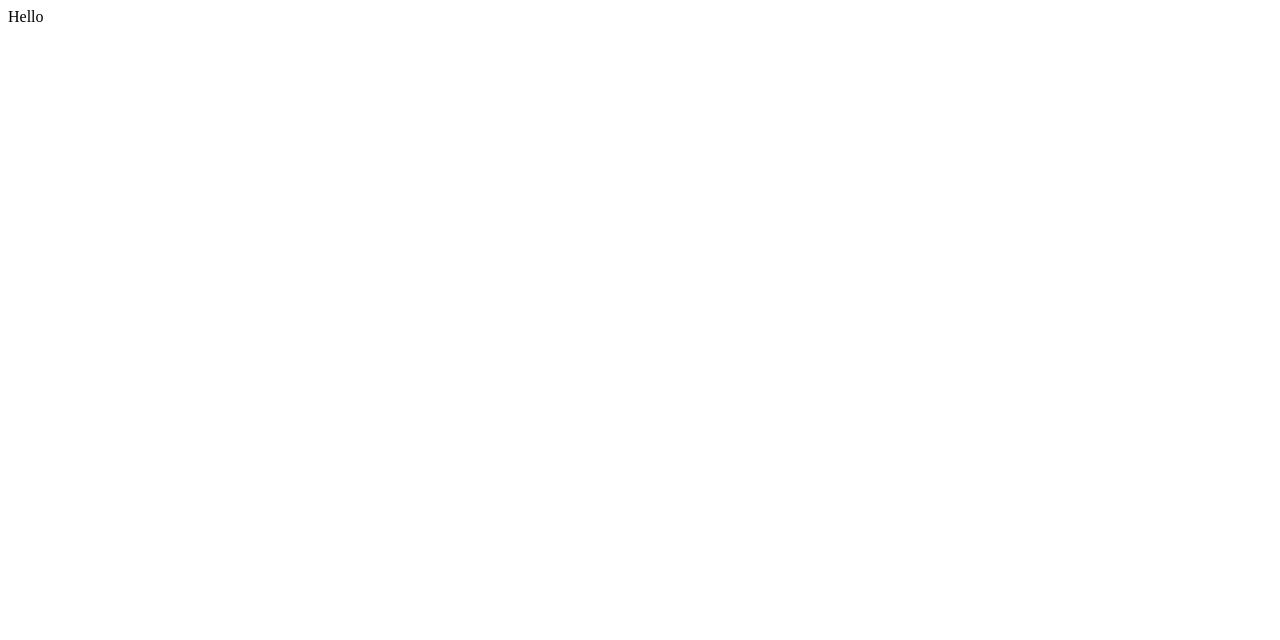
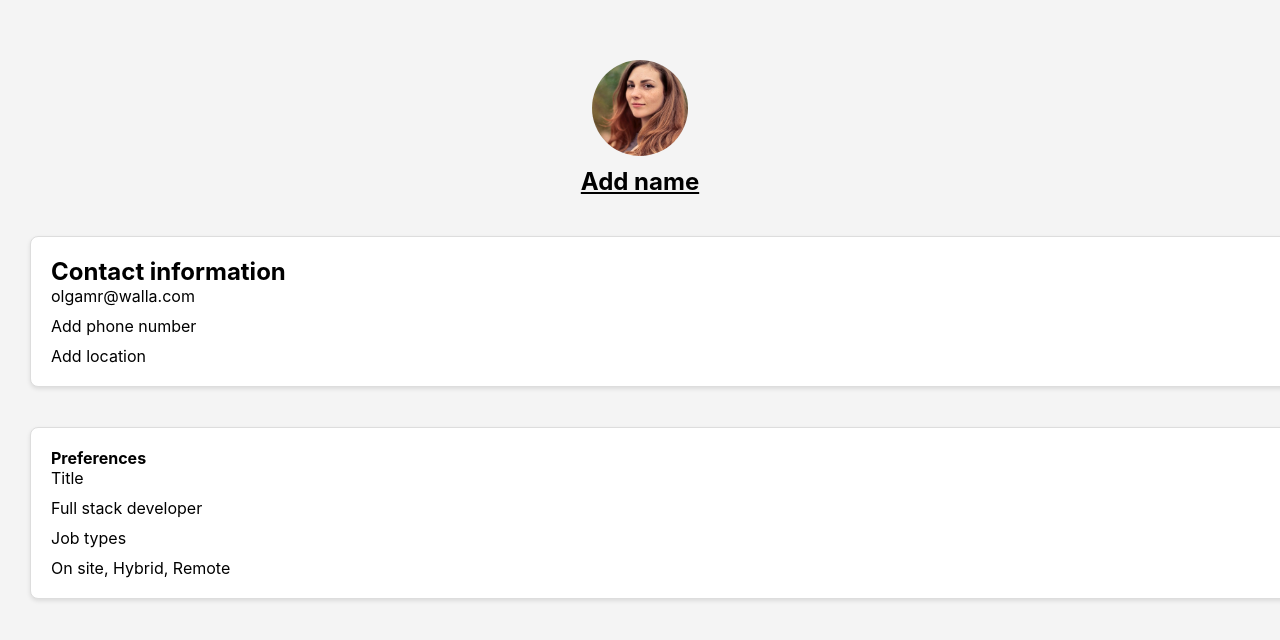
Before and after one commit to EasyHire1/FrontEnd, a React (Vite) app: page / in a window 1280 px wide. Shown: the top 640 px of the page. Built offline with nearby package versions, Linux system fonts and the light colour scheme.

Commit message:
Added user avatar, user contact info and preferences

```diff
--- a/package.json
+++ b/package.json
@@ -10,6 +10,9 @@
     "preview": "vite preview"
   },
   "dependencies": {
+    "@emotion/react": "^11.11.4",
+    "@emotion/styled": "^11.11.5",
+    "@mui/material": "^5.15.19",
     "react": "^18.2.0",
     "react-dom": "^18.2.0",
     "react-router-dom": "^6.23.1"
@@ -24,6 +27,7 @@
     "eslint": "^8.57.0",
     "eslint-plugin-react-hooks": "^4.6.0",
     "eslint-plugin-react-refresh": "^0.4.6",
+    "sass": "^1.77.4",
     "typescript": "^5.2.2",
     "vite": "^5.2.0"
   }
--- a/src/App.tsx
+++ b/src/App.tsx
@@ -1,9 +1,12 @@
+import UserProfile from "./cmps/UserProfile";
 
 function App() {
-
   return (
-      <div>Hello</div>
-  )
+    <section className="app-container">
+      {/* <h2>Hello</h2> */}
+      <UserProfile />
+    </section>
+  );
 }
 
-export default App
+export default App;
--- /dev/null
+++ b/src/cmps/UserProfile.tsx
@@ -0,0 +1,42 @@
+import React from "react";
+import Avatar from "@mui/material/Avatar";
+
+const UserProfile: React.FC = () => {
+  return (
+    <div className="profile-container flex">
+      <div className="top-section flex">
+        <div className="avatar-container">
+          <Avatar
+            alt="Remy Sharp"
+            className="custom-avatar"
+            src="/img/diklacohen.jpg"
+          />
+        </div>
+        <div className="add-name">
+          <h1>Add name</h1>
+        </div>
+      </div>
+      <div className="bottom-section">
+        <div className="contact-container">
+          <h2>Contact information</h2>
+          <div className="contact-info">
+            <p>olgamr@walla.com</p>
+            <p>Add phone number</p>
+            <p>Add location</p>
+          </div>
+        </div>
+        <div className="preference-container">
+          <h4>Preferences</h4>
+          <div className="preferences-info">
+            <p>Title</p>
+            <p>Full stack developer</p>
+            <p>Job types</p>
+            <p>On site, Hybrid, Remote</p>
+          </div>
+        </div>
+      </div>
+    </div>
+  );
+};
+
+export default UserProfile;
--- a/src/styles/basics/_layout.scss
+++ b/src/styles/basics/_layout.scss
@@ -1,6 +1,6 @@
 .main-layout {
   display: grid;
-  grid-template-columns: $layoutPadding 1fr $layoutPadding;
+  //   grid-template-columns: $layoutPadding 1fr $layoutPadding;
   min-height: 100vh;
   > * {
     grid-column: 2;
@@ -10,17 +10,17 @@
     grid-column: 1 / -1;
   }
 
-  @include for-narrow-layout {
-    @include layoutGTC($break-narrow);
-  }
+  //   @include for-narrow-layout {
+  //     @include layoutGTC($break-narrow);
+  //   }
 
-  @include for-normal-layout {
-    @include layoutGTC($break-normal);
-  }
+  //   @include for-normal-layout {
+  //     @include layoutGTC($break-normal);
+  //   }
 
-  @include for-wide-layout {
-    @include layoutGTC($break-wide);
-  }
+  //   @include for-wide-layout {
+  //     @include layoutGTC($break-wide);
+  //   }
 }
 
 .card-grid {
--- /dev/null
+++ b/src/styles/cmps/_App.scss
@@ -0,0 +1,18 @@
+* {
+  margin: 0;
+  padding: 0;
+}
+
+body {
+  font-family: -apple-system, BlinkMacSystemFont, "Segoe UI", Tahoma, Geneva,
+    Verdana, sans-serif;
+}
+
+.app-container {
+  display: flex;
+  width: 100%;
+  max-width: 100%;
+  max-height: 100vh;
+  overflow: hidden;
+  min-height: 100vh;
+}
--- /dev/null
+++ b/src/styles/cmps/_UserProfile.scss
@@ -0,0 +1,209 @@
+// .profile-container {
+//   display: flex;
+//   flex-direction: column;
+//   align-items: center;
+//   width: 100%;
+//   padding-top: 30px;
+//   margin-inline: auto;
+//   background-color: $profile-color;
+
+//   .top-section {
+//     display: flex;
+//     flex-direction: column;
+//     gap: 11px;
+//     padding-top: 30px;
+//     padding-bottom: 30px;
+//     margin-inline-start: auto;
+//     margin-inline-end: auto;
+//     align-items: center;
+
+//     .avatar-container {
+//       display: flex;
+//       align-items: center;
+
+//       .custom-avatar {
+//         @include for-mobile-layout {
+//           width: 3.5rem !important;
+//           height: 3.5rem !important;
+//         }
+
+//         @include for-narrow-layout {
+//           width: 4rem !important;
+//           height: 4rem !important;
+//         }
+
+//         @include for-wide-layout {
+//           width: 6rem !important;
+//           height: 6rem !important;
+//         }
+//       }
+
+//       .add-name {
+//         display: flex;
+
+//         h1 {
+//           font-weight: bold;
+//           text-decoration: underline;
+//         }
+//       }
+//     }
+//   }
+// }
+// .profile-container {
+//   display: flex;
+//   flex-direction: column;
+//   align-items: center;
+//   width: 100%;
+//   padding: 30px;
+//   margin-inline: auto;
+//   background-color: $profile-color;
+// }
+
+// .top-section {
+//   display: flex;
+//   flex-direction: column;
+//   gap: 11px;
+//   padding-top: 30px;
+//   padding-bottom: 30px;
+//   margin-inline-start: auto;
+//   margin-inline-end: auto;
+//   align-items: center;
+// }
+
+// .avatar-container {
+//   display: flex;
+//   align-items: center;
+// }
+
+// .custom-avatar {
+//   @include for-mobile-layout {
+//     width: 3.5rem !important;
+//     height: 3.5rem !important;
+//   }
+
+//   @include for-narrow-layout {
+//     width: 4rem !important;
+//     height: 4rem !important;
+//   }
+
+//   @include for-wide-layout {
+//     width: 6rem !important;
+//     height: 6rem !important;
+//   }
+// }
+
+// .add-name {
+//   display: flex;
+
+//   h1 {
+//     font-weight: bold;
+//     font-size: 1.75rem;
+//     line-height: 1.25rem;
+//     padding: get-padding(large-l);
+//     text-decoration: underline;
+//   }
+// }
+
+// .bottom-section {
+//   display: flex;
+//   flex-direction: column;
+//   gap: 20px;
+//   .contact-container {
+//     display: flex;
+//     flex-direction: column;
+//     width: 100%;
+//     h2 {
+//       font-weight: bold;
+//     }
+//   }
+
+//   .preference-container {
+//     h4 {
+//       font-weight: bold;
+//     }
+//   }
+// }
+.profile-container {
+  display: flex;
+  flex-direction: column;
+  align-items: center;
+  width: 100%;
+  padding: 30px;
+  margin-inline: auto;
+  background-color: $profile-color;
+}
+
+.top-section {
+  display: flex;
+  flex-direction: column;
+  gap: 11px;
+  padding-top: 30px;
+  padding-bottom: 30px;
+  margin-inline-start: auto;
+  margin-inline-end: auto;
+  align-items: center;
+}
+
+.avatar-container {
+  display: flex;
+  align-items: center;
+}
+
+.custom-avatar {
+  @include for-mobile-layout {
+    width: 3.5rem !important;
+    height: 3.5rem !important;
+  }
+
+  @include for-narrow-layout {
+    width: 4rem !important;
+    height: 4rem !important;
+  }
+
+  @include for-wide-layout {
+    width: 6rem !important;
+    height: 6rem !important;
+  }
+}
+
+.add-name {
+  display: flex;
+
+  h1 {
+    font-weight: bold;
+    text-decoration: underline;
+  }
+}
+
+.bottom-section {
+  display: flex;
+  flex-direction: column;
+  gap: 20px;
+  width: 100%;
+  padding: 0 20px;
+
+  .contact-container,
+  .preference-container {
+    display: flex;
+    flex-direction: column;
+    width: 100%;
+    padding: 20px;
+    margin: 10px 0;
+    background-color: #ffffff;
+    border: 1px solid #ddd;
+    border-radius: 8px;
+    box-shadow: 0 2px 4px rgba(0, 0, 0, 0.1);
+
+    h2,
+    h4 {
+      font-weight: bold;
+    }
+
+    .contact-info,
+    .preferences-info {
+      display: flex;
+      flex-direction: column;
+      gap: 10px;
+    }
+  }
+}
--- a/src/styles/setup/_flex.scss
+++ b/src/styles/setup/_flex.scss
@@ -1,78 +1,101 @@
-// Flexbox Container
+// // Flexbox Container
+// .flex {
+//   @include flex;
+
+//   &.column {
+//     @include flex-direction(column);
+//   }
+
+//   &.row {
+//     @include flex-direction(row);
+//   }
+
+//   &.justify-center {
+//     @include justify-content(center);
+//   }
+
+//   &.justify-start {
+//     @include justify-content(start);
+//   }
+
+//   &.justify-end {
+//     @include justify-content(end);
+//   }
+
+//   &.justify-space-between {
+//     @include justify-content(space-between);
+//   }
+
+//   &.justify-space-evenly {
+//     @include justify-content(space-evenly);
+//   }
+
+//   &.align-center {
+//     @include align-items(center);
+//   }
+
+//   &.gap-5 {
+//     @include gap(5px);
+//   }
+
+//   &.gap-10 {
+//     @include gap(10px);
+//   }
+
+//   &.gap-20 {
+//     @include gap(20px);
+//   }
+
+//   &.gap-90 {
+//     @include gap(90px);
+//   }
+
+//   &.grow-1 {
+//     @include flex-grow(1);
+//   }
+
+//   &.grow-2 {
+//     @include flex-grow(2);
+//   }
+
+//   &.grow-3 {
+//     @include flex-grow(3);
+//   }
+// }
+
+// // Display Utilities
+// .show {
+//   display: block;
+// }
+
+// .hide {
+//   display: none;
+// }
+
+// // Debug Utility
+// .db {
+//   border: 2px solid yellow;
+// }
 .flex {
-  @include flex;
+  display: flex;
+
+  > *.full {
+    flex: 1;
+  }
 
   &.column {
-    @include flex-direction(column);
-  }
-
-  &.row {
-    @include flex-direction(row);
+    flex-direction: column;
   }
 
   &.justify-center {
-    @include justify-content(center);
+    justify-content: center;
   }
 
-  &.justify-start {
-    @include justify-content(start);
-  }
-
-  &.justify-end {
-    @include justify-content(end);
-  }
-
-  &.justify-space-between {
-    @include justify-content(space-between);
-  }
-
-  &.justify-space-evenly {
-    @include justify-content(space-evenly);
+  &.space-between {
+    justify-content: space-between;
   }
 
   &.align-center {
-    @include align-items(center);
-  }
-
-  &.gap-5 {
-    @include gap(5px);
-  }
-
-  &.gap-10 {
-    @include gap(10px);
-  }
-
-  &.gap-20 {
-    @include gap(20px);
-  }
-
-  &.gap-90 {
-    @include gap(90px);
-  }
-
-  &.grow-1 {
-    @include flex-grow(1);
-  }
-
-  &.grow-2 {
-    @include flex-grow(2);
-  }
-
-  &.grow-3 {
-    @include flex-grow(3);
+    align-items: center;
   }
 }
-
-// Display Utilities
-.show {
-  display: block;
-}
-
-.hide {
-  display: none;
-}
-
-// Debug Utility
-.db {
-  border: 2px solid yellow;
-}
--- a/src/styles/setup/_variables.scss
+++ b/src/styles/setup/_variables.scss
@@ -4,8 +4,7 @@ $heading-color: #000000; //color for text that needs to be bold
 $subheading-color: #011e6a; //color for small headers
 $muted-text-color: #666666; //for small text
 $accent-color: #f0decb; //for accent elements like logo
-
-
+$profile-color: #f4f4f4;
 
 $paddings: (
   small: 2px,
@@ -22,7 +21,7 @@ $paddings: (
   large-t: 8px,
   large-r: 8px,
   large-b: 8px,
-  large-l: 8px
+  large-l: 8px,
 );
 
 // Define margin values with directions
@@ -41,8 +40,16 @@ $margins: (
   large-t: 8px,
   large-r: 8px,
   large-b: 8px,
-  large-l: 8px
+  large-l: 8px,
 );
+
+//Breakpoints
+$mobile-breakpoint: 393px;
+$tablet-breakpoint: 640px;
+$narrow-breakpoint: 768px;
+$wide-breakpoint: 1024px;
+$desktop-breakpoint: 1280px;
+$full-breakpoint: 1536px;
 
 // Functions to access padding and margin values
 @function get-padding($size, $direction: null) {
--- a/src/styles/styles.scss
+++ b/src/styles/styles.scss
@@ -1,10 +1,14 @@
 // SETUP
-@import './setup/typography';
-@import './setup/flex';
-@import './setup/variables';
-@import './setup/mixins';
+@import "./setup/typography";
+@import "./setup/flex";
+@import "./setup/variables";
+@import "./setup/mixins";
 
 // BASICS
-@import './basics/helpers';
-@import './basics/layout';
-@import './basics/modals';
+@import "./basics/helpers";
+@import "./basics/layout";
+@import "./basics/modals";
+
+//CMPS
+@import "./cmps/UserProfile";
+@import "./cmps/App";
```
Also changed, not shown: src/main.tsx (+9 -9 lines), src/styles/setup/_mixins.scss (+71 -29 lines), public/img/diklacohen.jpg (added), 1 other file (tests, documents, lock files or other folders). Lines whose indentation alone changed are shown as unchanged.
